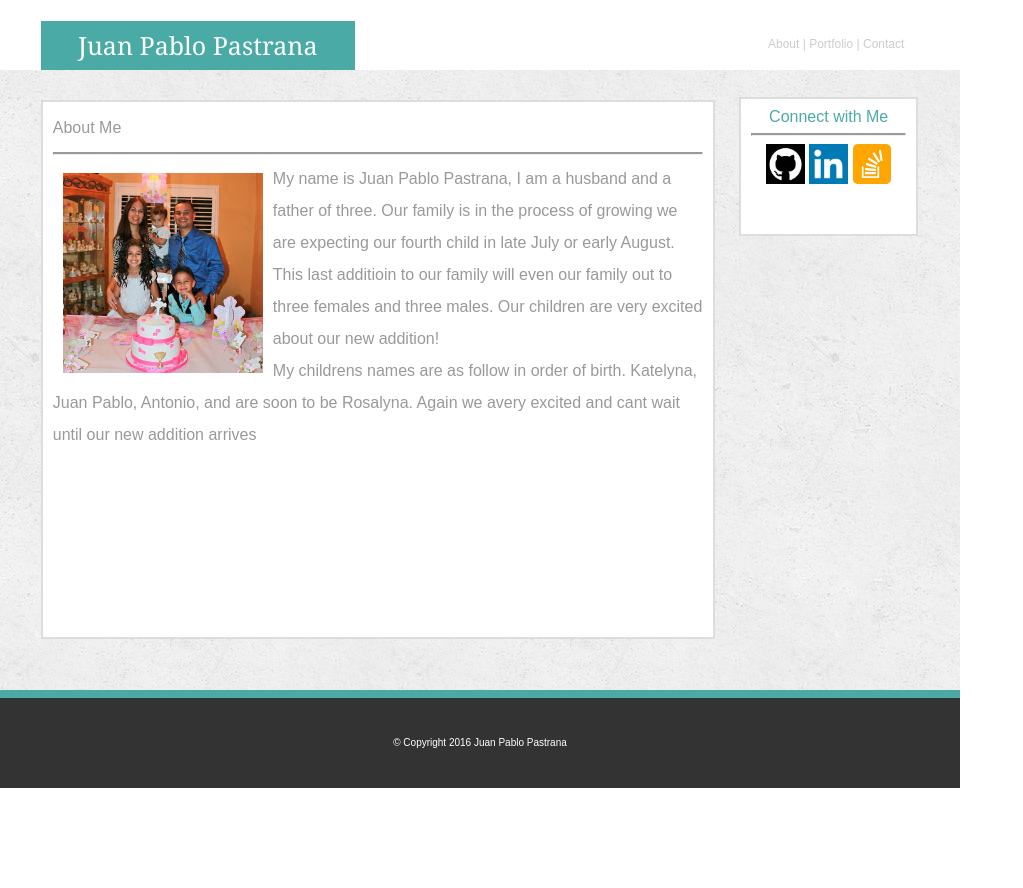
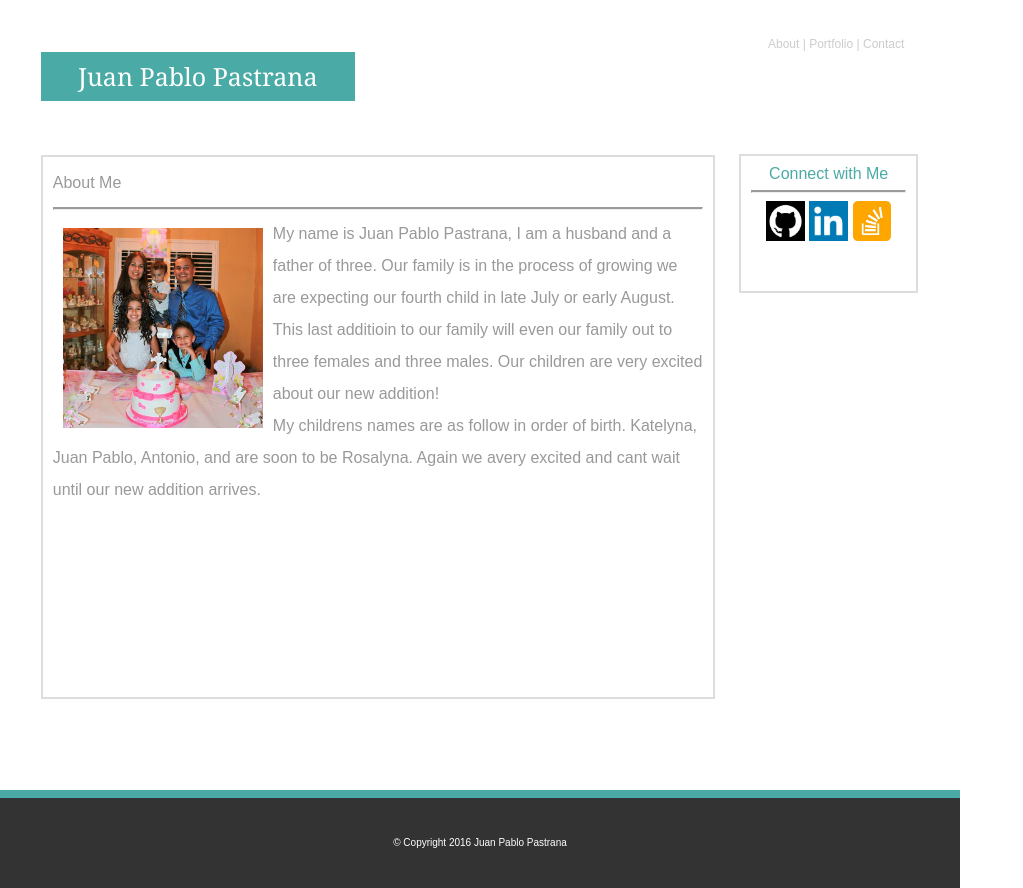
Before and after one commit to jkpastrana/Basic-Portfolio, a PHP site: page / in a window 1280 px wide; the page is wider, and only the part inside the window is pictured. Shown: that part, without its empty margins (0-1023 px from the left). Before the commit the page ends 788 px from the top of that part, so only its background shows below. Run offline with PHP 8.4, Linux system fonts and the light colour scheme.

Commit message:
tried hw part one

```diff
--- a/assets/css/style.css
+++ b/assets/css/style.css
@@ -1,7 +1,7 @@
 .Wrapper{
 
 		/*adds background image to page*/
-		background-image: url(../images/concrete.png);
+		/*background-image: url(../images/concrete.png);*/
 		height: 690px;
 		width: 960px;
 
@@ -40,7 +40,7 @@ a{
 
 		position: relative;
 		left: 4.25%;
-		top: 30%;
+		top: 74%;
 		background-color: #4aaaa5;
 		font-family: 'Georgia', Times, Times New Roman, serif;
 		color: #ffffff;
@@ -66,12 +66,13 @@ a{
 
 		font-family:'Arial', 'Helvetica Neue', Helvetica, sans-serif;
 		width: 650px;
-		height: 515px;
+		height: 520px;
 		color: #999999;
 		background-color: #ffffff;
 		border:solid 2px #dddddd;
 		position: relative;
 		left: 4.25%;
+		top:8%;
 		/*adds a border around your content*/
 		padding: 10px;
 		line-height: 200%;
@@ -249,7 +250,7 @@ a{
 		/*moves div to location*/
 		position: relative;
 		left: 77%;
-		top:-78.5%;
+		top:-71%;
 		/*adds a border around your content*/
 		padding: 10px;
 		padding-bottom: 25px;
@@ -285,3 +286,26 @@ hr{
 	background-color: #999999;
 	boarder:none;
 	}
+
+@media screen and (max-width:640px){
+
+body{ background-color: blue; }
+
+.Wrapper{
+
+	width: 100%;
+	padding: 20px;
+
+}
+
+}
+
+@media screen and (max-width:768px){
+
+.wrapper{
+
+	width: 100%;
+	background-color: red;
+}
+
+}
--- a/index.html
+++ b/index.html
@@ -5,11 +5,13 @@
 
 <head>
 	<title>Basic Portfolio</title>
+	<!-- <link rel="stylesheet" href="https://maxcdn.bootstrapcdn.com/bootstrap/3.3.6/css/bootstrap.min.css" integrity="sha384-1q8mTJOASx8j1Au+a5WDVnPi2lkFfwwEAa8hDDdjZlpLegxhjVME1fgjWPGmkzs7" crossorigin="anonymous"> -->
 	<link rel="stylesheet" type="text/css" href="assets\css\reset.css"/>
 	<link rel="stylesheet" type="text/css" href="assets\css\style.css"/>
+	<meta name="viewport" content="width=device-width, intial-scale=1.0"/>
 </head>
 	<body>
-		<div class="Wrapper">
+
 
 
 			<header>
@@ -25,6 +27,8 @@
 			</header>
 
 
+		<div class="row Wrapper">
+
 			<div class="MainBio">
 					<h2>About Me</h2>
 					<!-- <hr> adds line -->
@@ -37,7 +41,7 @@
 						My name is Juan Pablo Pastrana, I am a husband and a father of three.  Our family is in the process of growing we are expecting our fourth child in late July or early August.  This last additioin to our family will even our family out to three females and three males.  Our children are very excited about our new addition!
 					</p>
 					<p>
-						My childrens names are as follow in order of birth.  Katelyna, Juan Pablo, Antonio, and are soon to be Rosalyna.  Again we avery excited and cant wait until our new addition arrives
+						My childrens names are as follow in order of birth.  Katelyna, Juan Pablo, Antonio, and are soon to be Rosalyna.  Again we avery excited and cant wait until our new addition arrives.
 					</p>
 
 			</div>
```
Also changed, not shown: assets/images/dev.jpg (added).
